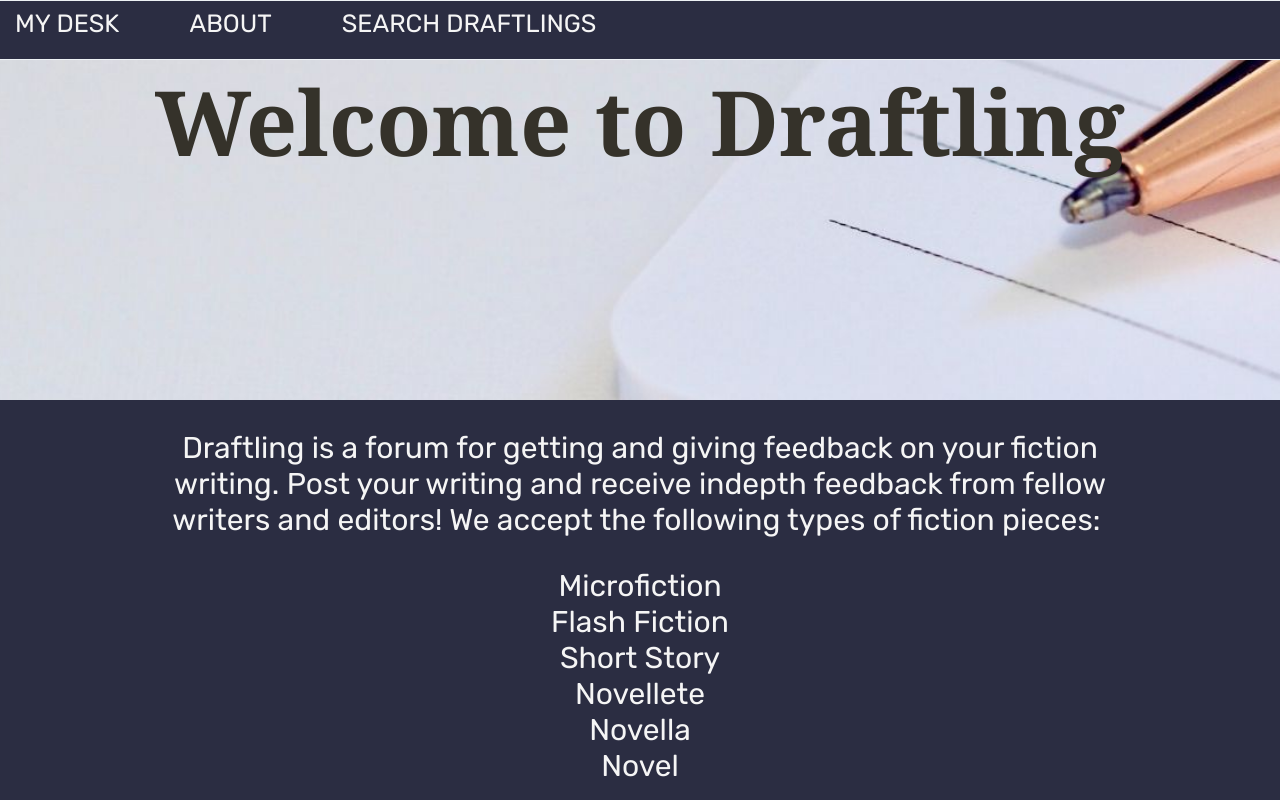
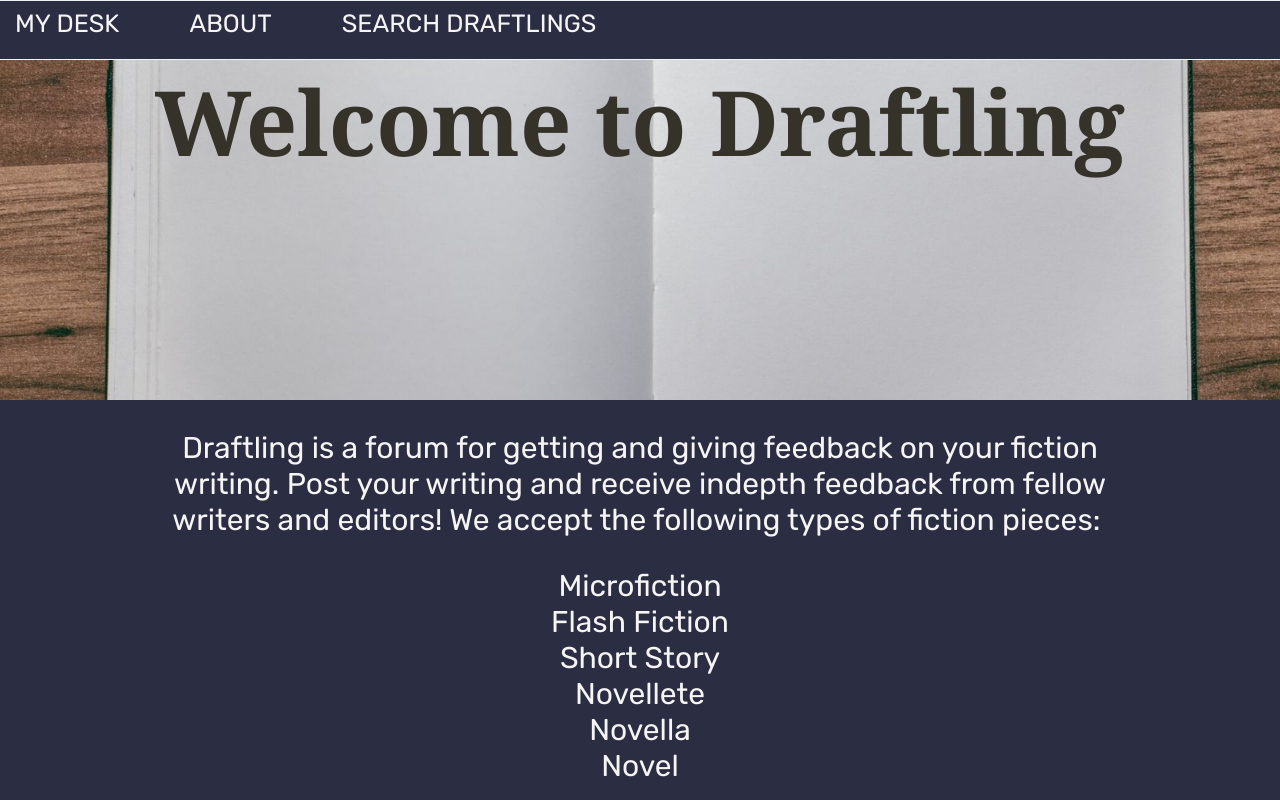
Before and after one commit to amrvitale/draftling-capstone, a React (Create React App) app: page / in a window 1280 px wide. Shown: the top 800 px of the page. Built offline with nearby package versions, Linux system fonts and the light colour scheme; no server answers.

Commit message:
updated welcome page

```diff
--- a/src/welcome/Welcome.css
+++ b/src/welcome/Welcome.css
@@ -0,0 +1,8 @@
+
+.welcomeHero {
+    background-image: url('./welcomeDraftling2.jpg');
+    height: 50%;
+    background-position: center;
+    background-repeat: no-repeat;
+    background-size: cover;
+}
--- a/src/welcome/Welcome.js
+++ b/src/welcome/Welcome.js
@@ -5,7 +5,7 @@
     render() {
         return (
             <div className="aboutDetails">
-                <div className="aboutHero">
+                <div className="welcomeHero">
                     <h2 className="aboutHeader">Welcome to Draftling</h2>
                 </div>
                     <p className="aboutPara">Draftling is a forum for getting and giving feedback on your fiction writing. Post your writing and receive indepth feedback from fellow writers and editors! We accept the following types of fiction pieces: </p>
```
Also changed, not shown: src/welcome/welcomeDraftling2.jpg (added).
